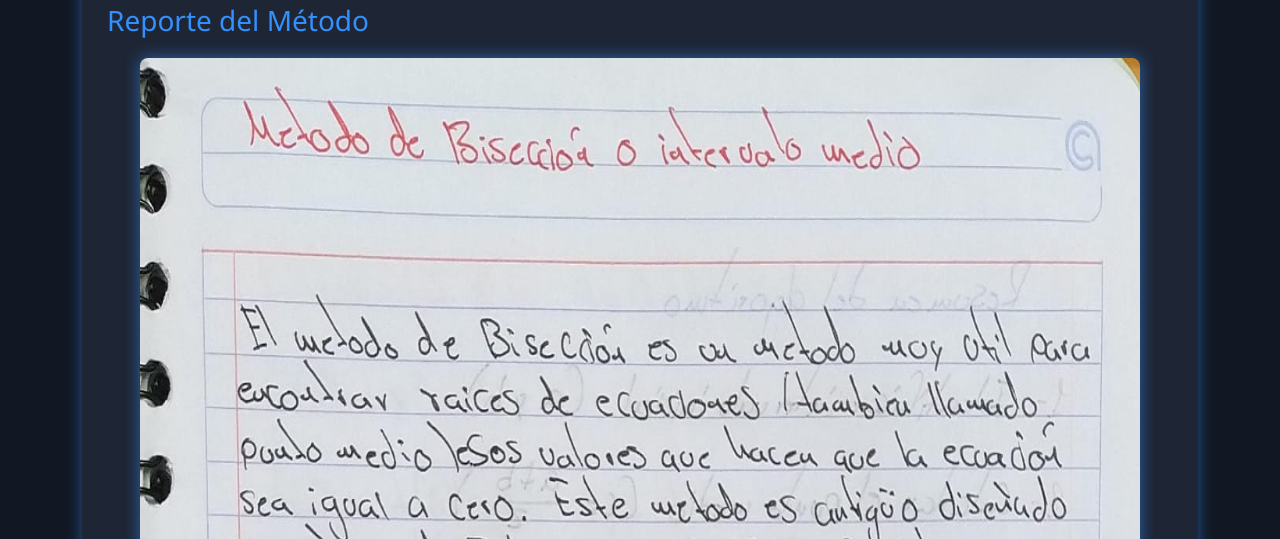
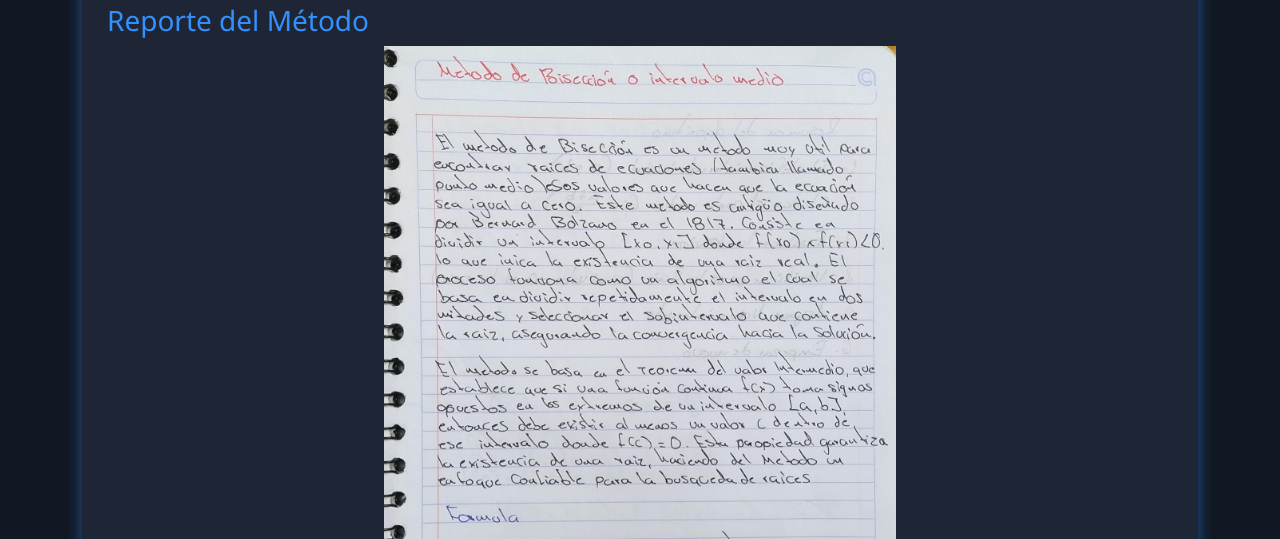
Before and after one commit to JonasCastilo/calculadora_de_resistencias, a plain HTML site: page index.html in a window 1280 px wide. Shown: the part 261-800 px from the top of the page. Drawn offline with nearby package versions, Linux system fonts and the light colour scheme.

Commit message:
Add files via upload

```diff
--- a/style.css
+++ b/style.css
@@ -35,15 +35,29 @@
         h1, h2, h3 {
             color: var(--primary-color);
         }
-        .image-container {
-            text-align: center;
-            margin: 20px 0;
-        }
-        img {
-            max-width: 100%;
-            border-radius: 8px;
-            box-shadow: 0 0 15px rgba(51, 144, 255, 0.6);
-        }
+        /* Estilos para el contenedor de imágenes */
+.image-container {
+    display: flex;
+    flex-direction: column;
+    align-items: center;
+    gap: 1rem; /* Espacio entre imágenes */
+}
+
+/* Estilos para las imágenes */
+.image-container img {
+    max-width: 100%; /* La imagen no excede el ancho del contenedor */
+    height: auto; /* Mantiene la proporción de la imagen */
+    max-height: 80vh; /* Limita la altura máxima para evitar imágenes demasiado grandes */
+    object-fit: contain; /* Asegura que la imagen se ajuste sin distorsionarse */
+    margin-bottom: 0.5rem; /* Espacio entre la imagen y la descripción */
+}
+
+/* Mejora para pantallas pequeñas */
+@media (max-width: 768px) {
+    .image-container img {
+        max-height: 60vh; /* Reduce la altura máxima en pantallas pequeñas */
+    }
+}
         footer {
             text-align: center;
             padding: 15px;
```
